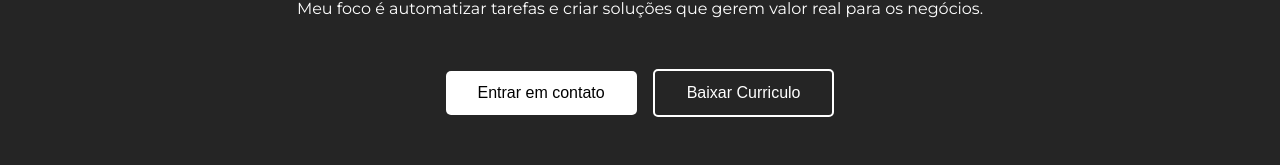
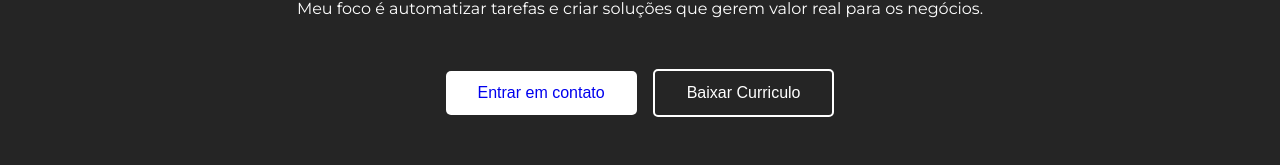
Before and after one commit to MurilloHMS/Portifolio, an Angular app: page / in a window 1280 px wide. Shown: the part 578-743 px from the top of the page. Built offline with nearby package versions, Linux system fonts and the light colour scheme.

Commit message:
incluido download do arquivo

```diff
--- a/src/app/pages/home/home.component.html
+++ b/src/app/pages/home/home.component.html
@@ -12,8 +12,8 @@
   </p>
 
     <div class="buttons">
-        <button class="btn primary">Entrar em contato</button>
-        <button class="btn secondary">Baixar Curriculo</button>
+        <button class="btn primary"><a href="https://wa.me/5511975797732" target="_blank">Entrar em contato</a></button>
+        <button class="btn secondary"><a style="color: white;" href="../../../assets/files/Curriculo Murillo Henrique Melo Santos .pdf" download="Curriculo-MurilloHMS.pdf">Baixar Curriculo</a></button>
     </div>
     <h3>EXPERIENCIA COM</h3>
     <div class="skills">
--- a/src/app/pages/home/home.component.scss
+++ b/src/app/pages/home/home.component.scss
@@ -55,7 +55,19 @@ p {
             color: #fff;
             border: 2px solid #fff;
         }
+
+        &:hover {
+          transform: scale(1.05);
+        }
+
+        a {
+          text-decoration: none;
+        }
     }
+
+
+
+
 }
 
 .skills {
```
Also changed, not shown: 1 other file (tests, documents, lock files or other folders).
